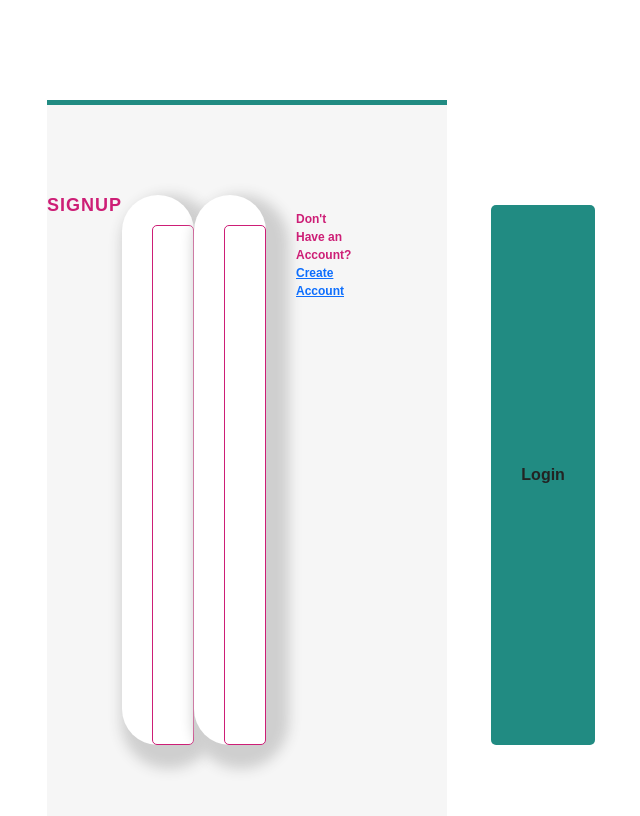
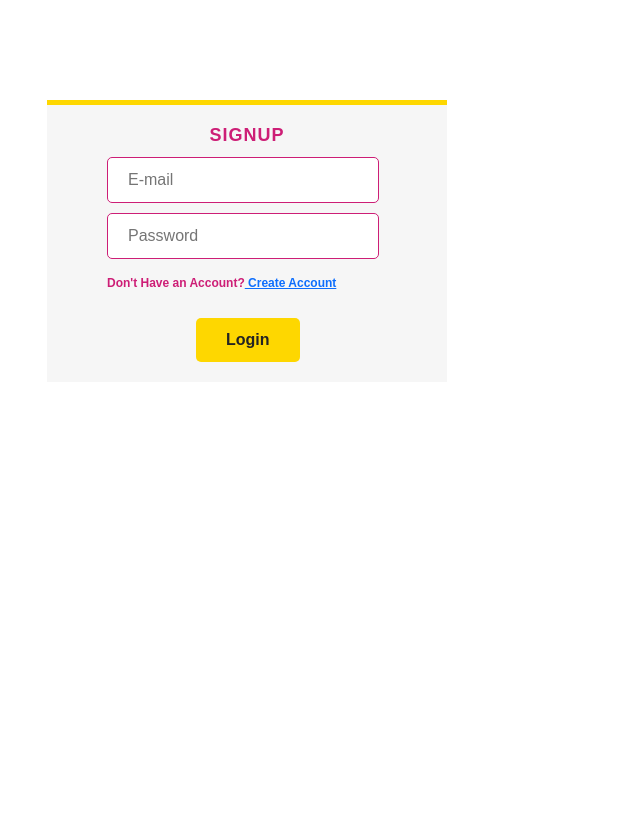
Before and after one commit to AnjaliKaware6/foood-waste, a React (Create React App) app: page /login in a window 1280 px wide. Shown: the top 816 px of the page, without its empty margins (393-1033 px from the left). Built offline with nearby package versions, Linux system fonts and the light colour scheme; the HTML template or start-up script is replaced by a standard one.

Commit message:
back to basics

```diff
--- a/src/components/Auth/signup.css
+++ b/src/components/Auth/signup.css
@@ -9,12 +9,11 @@
 .main_container_signup
 {
     background: #f6f6f6;
-    display: flex;
-    padding: 90px 0 90px 0;
+    padding: 20px 30px;
     margin: 0px auto;
     width: 400px;
     margin-top: 100px;
-    border-top: 5px solid #218B82;
+    border-top: 5px solid #fed700;
 
 }
 .main_container_signup .header
@@ -32,15 +31,8 @@
 }
 .main_container_signup .box
 {
-    display: flex;
-    justify-content: center;
-    height: 550px;
-    width: 35%;
-    box-shadow: 11px 12px 13px 12px rgb(207,207,207);
-    padding-top: 30px;
-    border-radius: 60px;
-    background-color: white;
-
+    width: 100%;
+    margin-top: 10px;
 }
 .main_container_signup .box input
 {
@@ -80,7 +72,7 @@
     padding: 10px 30px;
     border: none;
     outline: none;
-    background: #218B82;
+    background: #fed700;
     border-radius: 5px;
     color: #232323;
     font-weight: 600;
```
